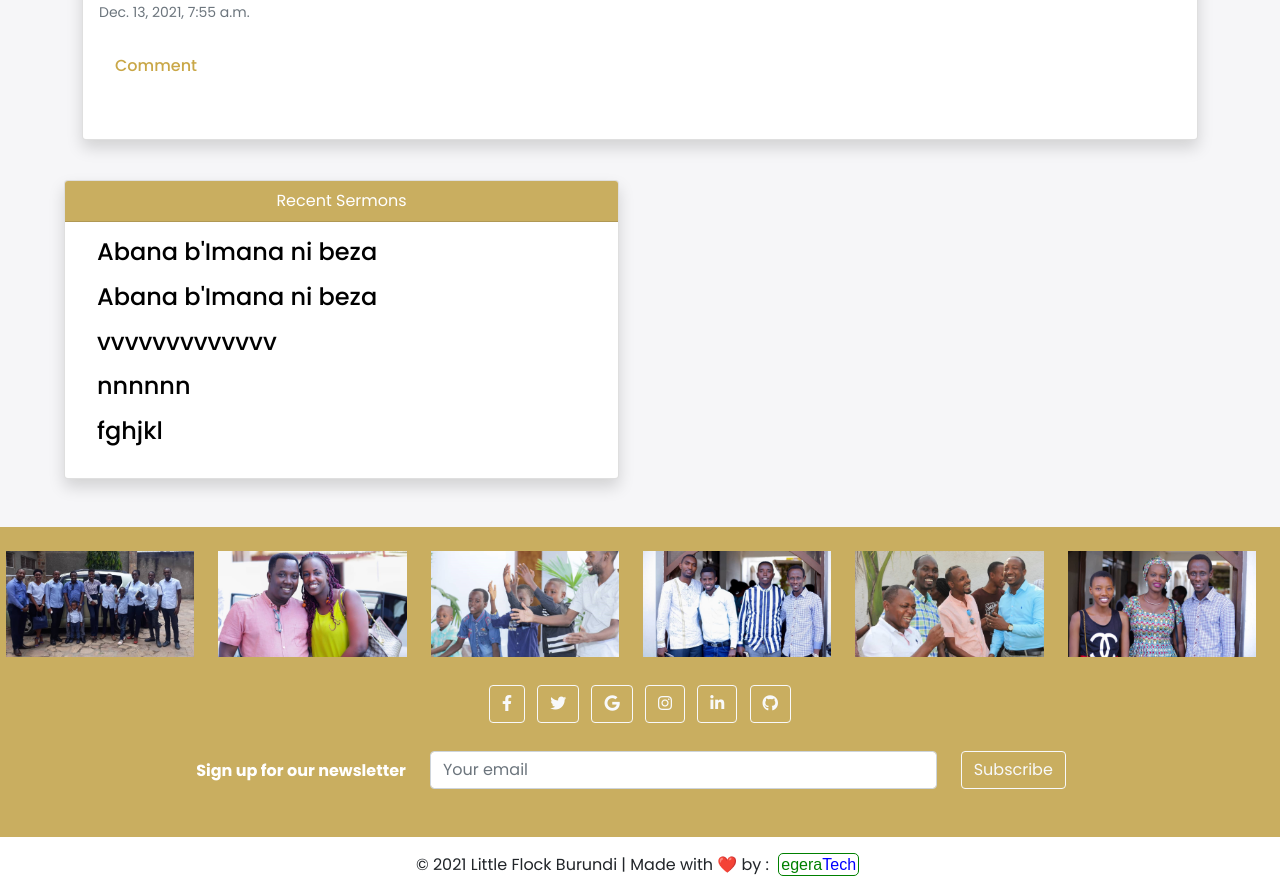
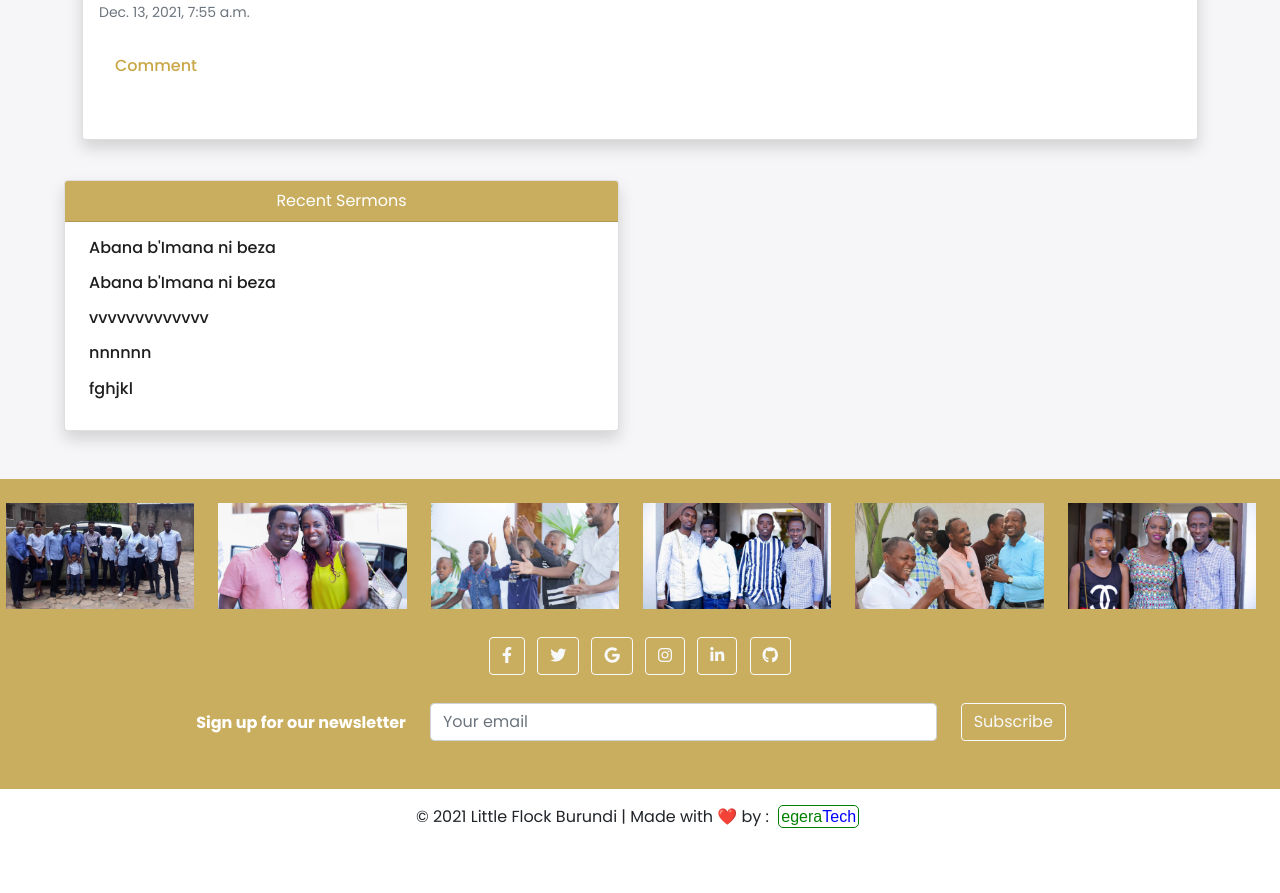
Before and after one commit to munyeshaka/littleFlockBurundi, a Django app: a page that uses flock/templates/flock/sermon_detail.html in a window 1280 px wide. Shown: the part 685-1578 px from the top of the page. After the commit the page ends 1513 px from the top, so only its background shows below. Run offline with Django 4.2, Linux system fonts and the light colour scheme; data comes from the database, SQL or seed files in the repository; some libraries are stand-ins or nearby versions; some web fonts are replaced.

Commit message:
color recent s a

```diff
--- a/assets/styles.css
+++ b/assets/styles.css
@@ -7,9 +7,7 @@
     padding: 0px;
     box-sizing: border-box;
     /* font-family: 'Poppins', sans-serif; */
-
 }
-
 
 #lok {
     font-family: 'Denk One', sans-serif;
@@ -42,7 +40,12 @@
 
 h4 a {
     text-decoration: none;
-    color: black;
+    color: #1e1e1e;
+}
+
+h6 a {
+    text-decoration: none;
+    color: #1e1e1e;
 }
 
 .dot {
--- a/flock/templates/flock/article_detail.html
+++ b/flock/templates/flock/article_detail.html
@@ -31,8 +31,8 @@
                   {% for recentArticle in recentArticles %}
                     <div class="contact-item d-flex mb-3">
                         <div class="text ms-3 ">
-                            <h4 class="text-muted m-0"><a href="{% url 'flock:sermon_detail' slug=recentArticle.slug %}" >{{recentArticle.title}}</a></h4> <!--flock: namespace for templates of app, sermon_detail is name in views of slug url-->
-
+                            <h6 class="text-muted m-0" ><a style="text-decoration: none;
+                            color: #1e1e1e;" href="{% url 'flock:article_detail' slug=recentArticle.slug %}" >{{recentArticle.title}}</a></h6>
                         </div>
                     </div>
                   {% endfor%}
--- a/flock/templates/flock/sermon_detail.html
+++ b/flock/templates/flock/sermon_detail.html
@@ -30,8 +30,10 @@
                 <div class="col-md-12">
                   {% for recentSermon in recentSermons %}
                     <div class="contact-item d-flex mb-3">
-                        <div class="text ms-3 ">
-                            <h4 class="text-muted m-0"><a href="{% url 'flock:sermon_detail' slug=recentSermon.slug %}" >{{recentSermon.title}}</a></h4> <!--flock: namespace for templates of app, sermon_detail is name in views of slug url-->
+                        <div class="text ms-2 ">
+                            <h6 class="text-muted m-0" style="text-decoration: none;
+                            color: #1e1e1e;"><a style="text-decoration: none;
+                            color: #1e1e1e;" href="{% url 'flock:sermon_detail' slug=recentSermon.slug %}" >{{recentSermon.title}}</a></h6> <!--flock: namespace for templates of app, sermon_detail is name in views of slug url-->
 
                         </div>
                     </div>
```
